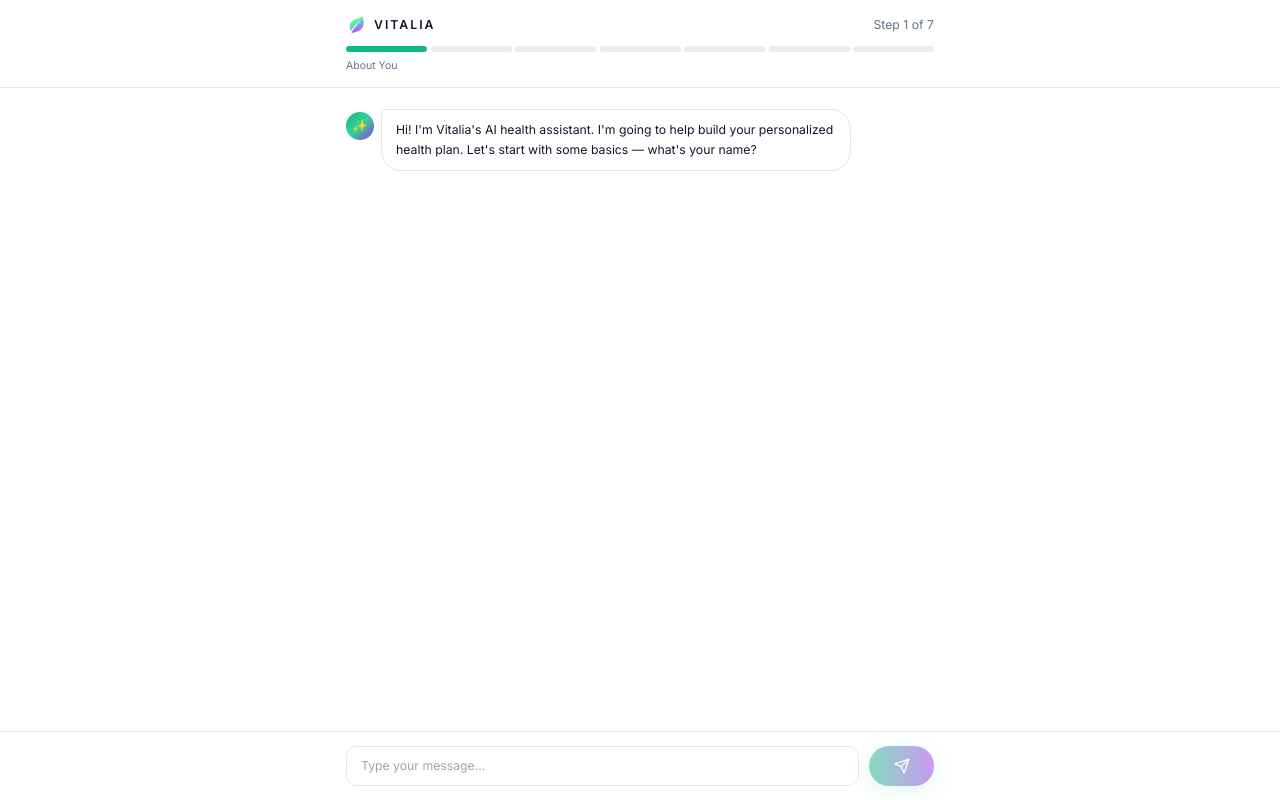
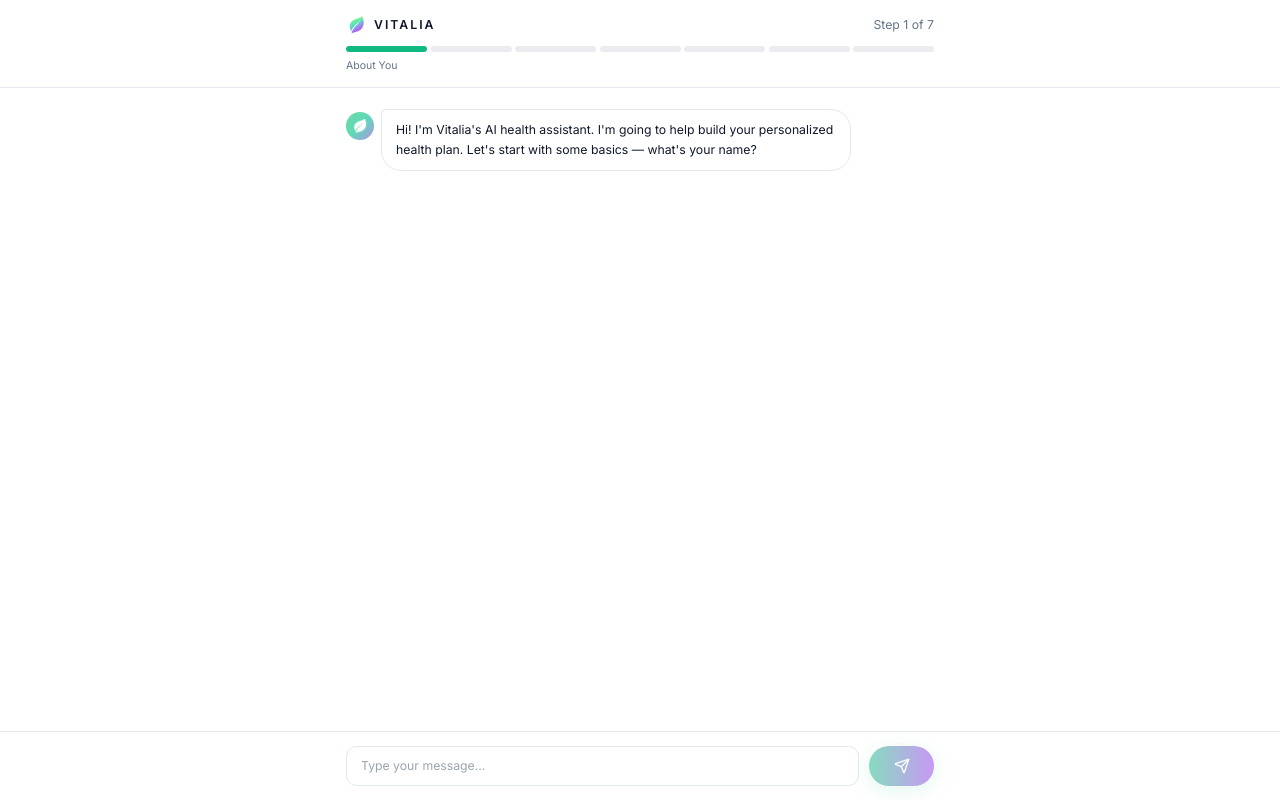
Before and after one commit to sreyathefirst-ux/healthapp, a Next.js app: page /onboarding in a window 1280 px wide. Built offline with nearby package versions, Linux system fonts and the light colour scheme.

Commit message:
feat: use leaf logo avatar in onboarding chat bubbles
Replaces the sparkle emoji with the brand leaf logo (matching in-app Vita chat)
in the assistant ChatBubble avatar, using the same gradient circle and white icon.

https://claude.ai/code/session_01GvxQg5T1z16qniTGoZpa2M

```diff
--- a/components/ui/ChatBubble.tsx
+++ b/components/ui/ChatBubble.tsx
@@ -1,4 +1,5 @@
 import { ReactNode } from 'react'
+import Image from 'next/image'
 
 interface ChatBubbleProps {
   role: 'user' | 'assistant'
@@ -11,11 +12,10 @@ export function ChatBubble({ role, children }: ChatBubbleProps) {
   return (
     <div className={`flex ${isUser ? 'justify-end' : 'justify-start'} mb-3`}>
       {!isUser && (
-        <div
-          className="w-8 h-8 rounded-full flex items-center justify-center text-sm mr-2 flex-shrink-0 mt-1 text-white"
-          style={{ background: 'linear-gradient(135deg, #10b981 0%, #34d399 50%, #9333ea 100%)' }}
+        <div className="w-8 h-8 rounded-full flex items-center justify-center mr-2 flex-shrink-0 mt-1"
+          style={{ background: 'linear-gradient(135deg, #6FD8A0 0%, #5DDAB8 50%, #B48FE8 100%)' }}
         >
-          ✨
+          <Image src="/leaf-logo.png" alt="Vita" width={18} height={18} style={{ objectFit: 'contain', filter: 'brightness(0) invert(1)' }} />
         </div>
       )}
       <div
```
